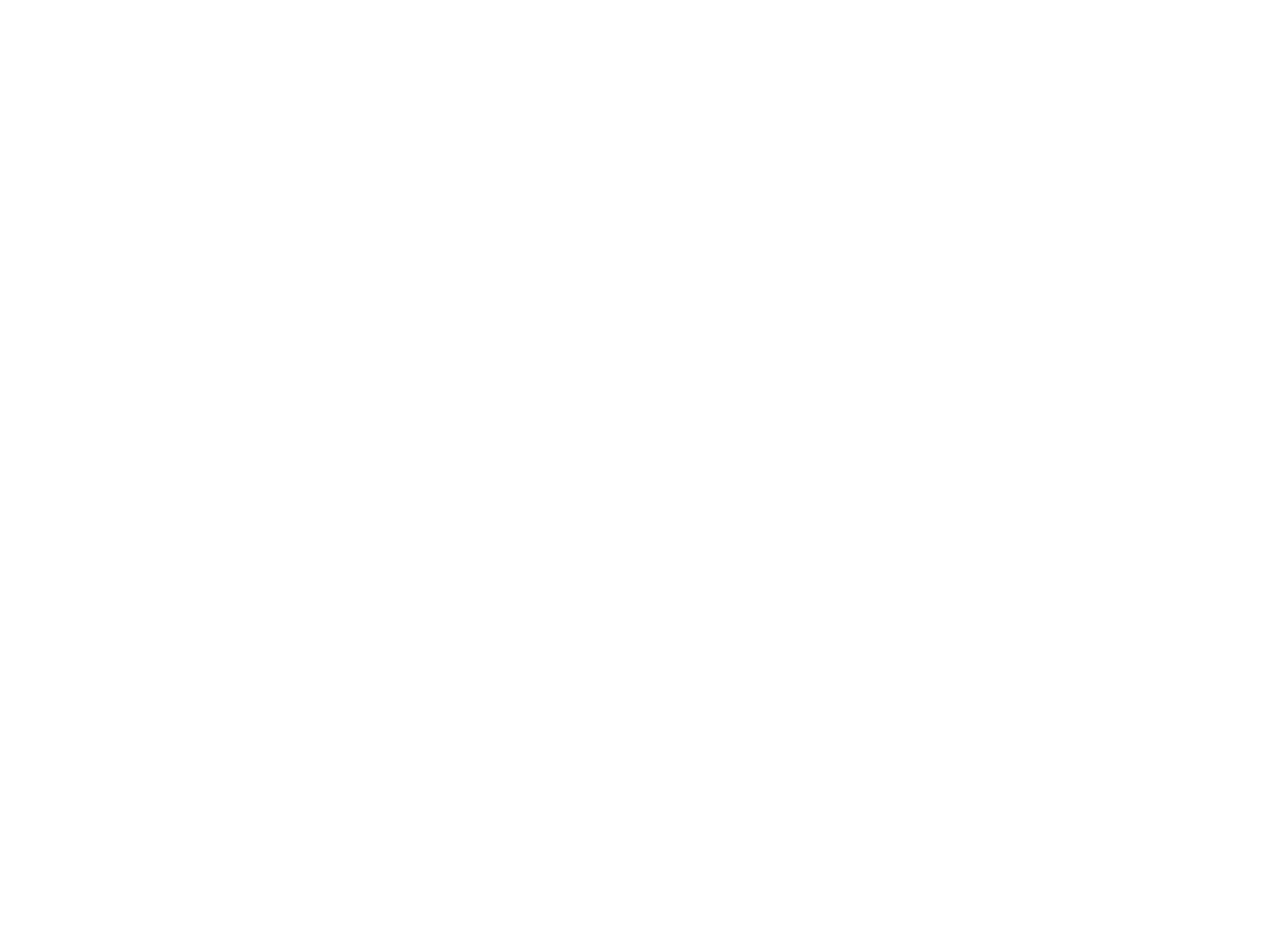
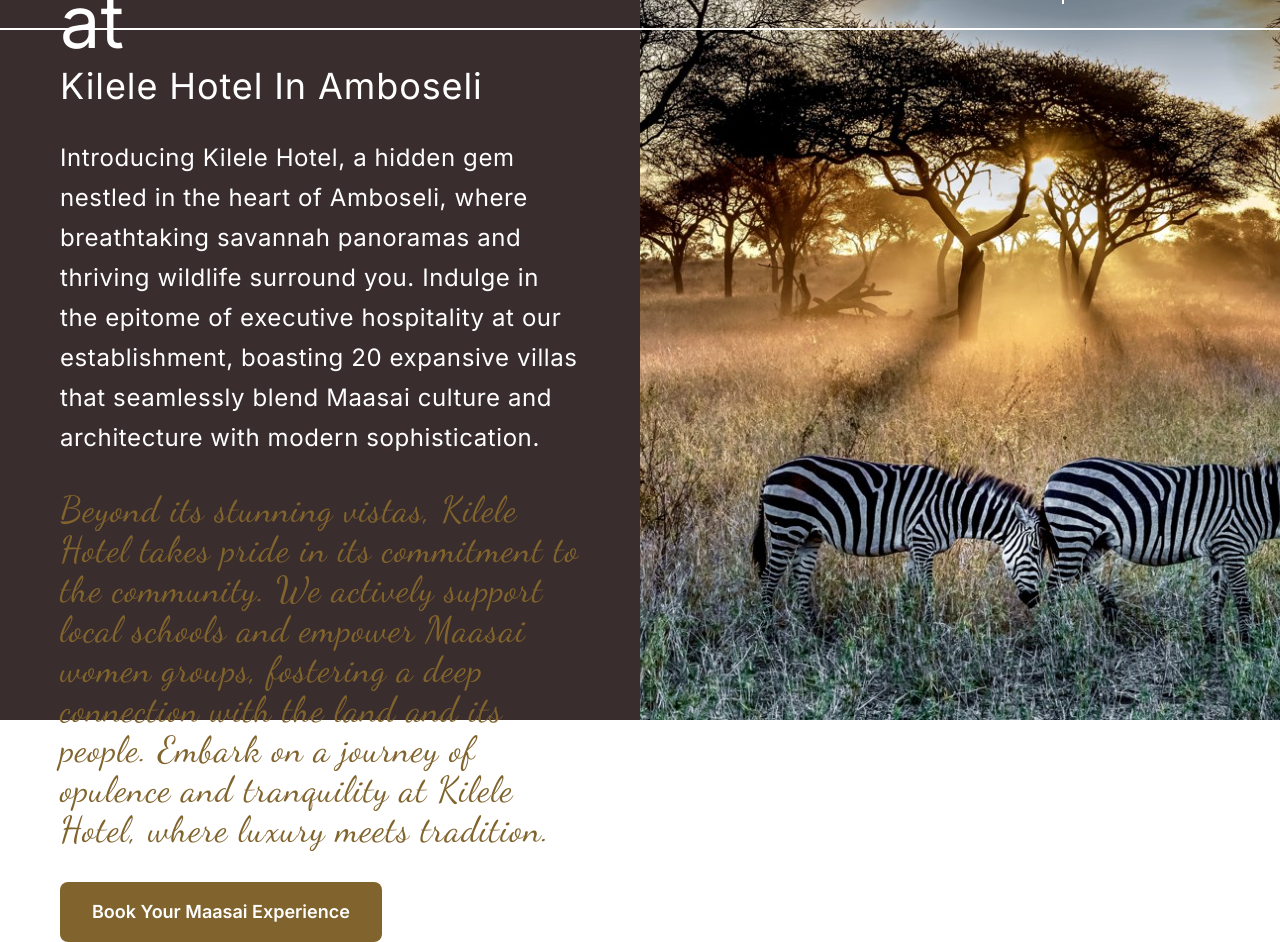
Before and after one commit to felixDev22/Kilele-Hotel-R, a Next.js app: page /about in a window 1280 px wide. Shown: the part 80-1022 px from the top of the page. Before the commit the page ends 800 px from the top, so only its background shows below. Built offline with nearby package versions, Linux system fonts and the light colour scheme.

Commit message:
Add content for about section and styling

```diff
--- /dev/null
+++ b/src/app/about/page.jsx
@@ -0,0 +1,43 @@
+
+import Image from "next/image";
+
+
+export default function About() {
+  return (
+    <div className="flex flex-row">
+      <div className="w-1/2 h-screen p-4 bg-[#3a2d2d] flex items-center justify-center flex-col text-white">
+        <div className="w-[65vh]">
+          <h3 className=" font-script text-7xl text-[#81642d]">Experience</h3>
+          <h1 className=" text-7xl ">Ultimate Luxury and Cultural Fusion at</h1>
+          <h3 className=" text-4xl tracking-wide capitalize mt-2 ">
+            Kilele Hotel in Amboseli
+          </h3>
+          <p className="mt-8 text-2xl tracking-wide leading-10">
+            Introducing Kilele Hotel, a hidden gem nestled in the heart of
+            Amboseli, where breathtaking savannah panoramas and thriving
+            wildlife surround you. Indulge in the epitome of executive
+            hospitality at our establishment, boasting 20 expansive villas that
+            seamlessly blend Maasai culture and architecture with modern
+            sophistication.
+          </p>
+          <p className="mt-8 text-4xl tracking-wide leading-10 font-script text-[#81642d]">
+            Beyond its stunning vistas, Kilele Hotel takes pride in its
+            commitment to the community. We actively support local schools and
+            empower Maasai women groups, fostering a deep connection with the
+            land and its people. Embark on a journey of opulence and tranquility
+            at Kilele Hotel, where luxury meets tradition.
+          </p>
+          <button
+            type="submit"
+            value="CHECK AVAILABILITY"
+            className="btn bg-[#81642d] text-white mt-8 md:text-base lg:text-lg">
+            Book Your Maasai Experience
+          </button>
+        </div>
+      </div>
+      <div className="w-1/2 h-screen relative">
+        <Image src="/assets/zebra.jpg" objectFit="cover" layout="fill" />
+      </div>
+    </div>
+  );
+}
```
